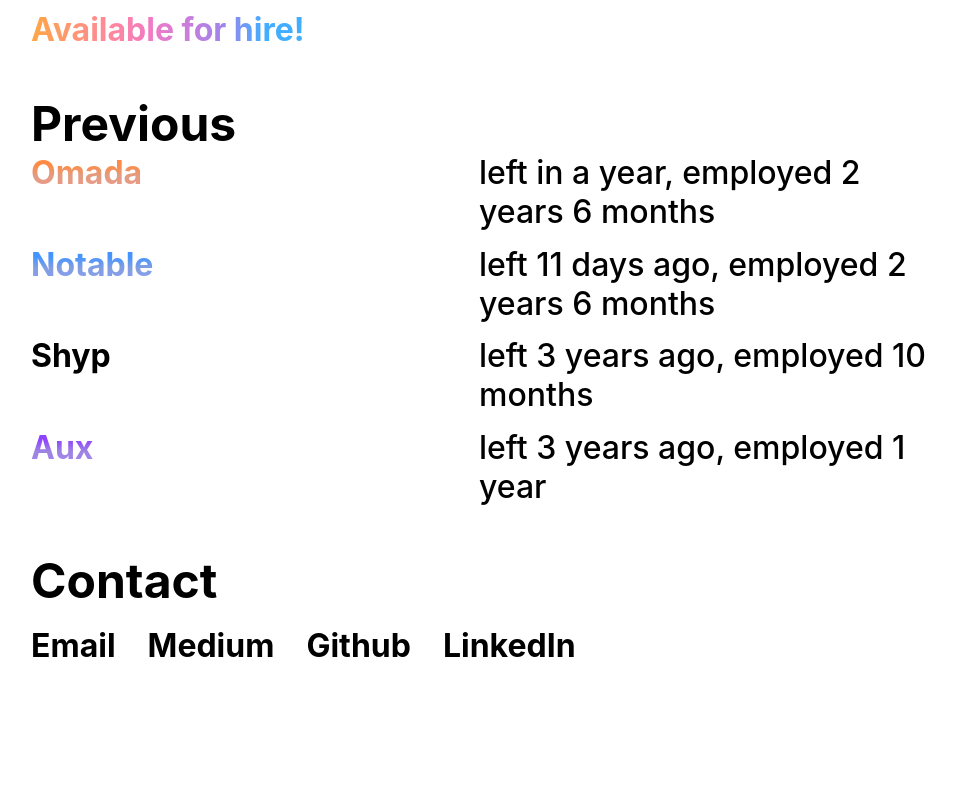
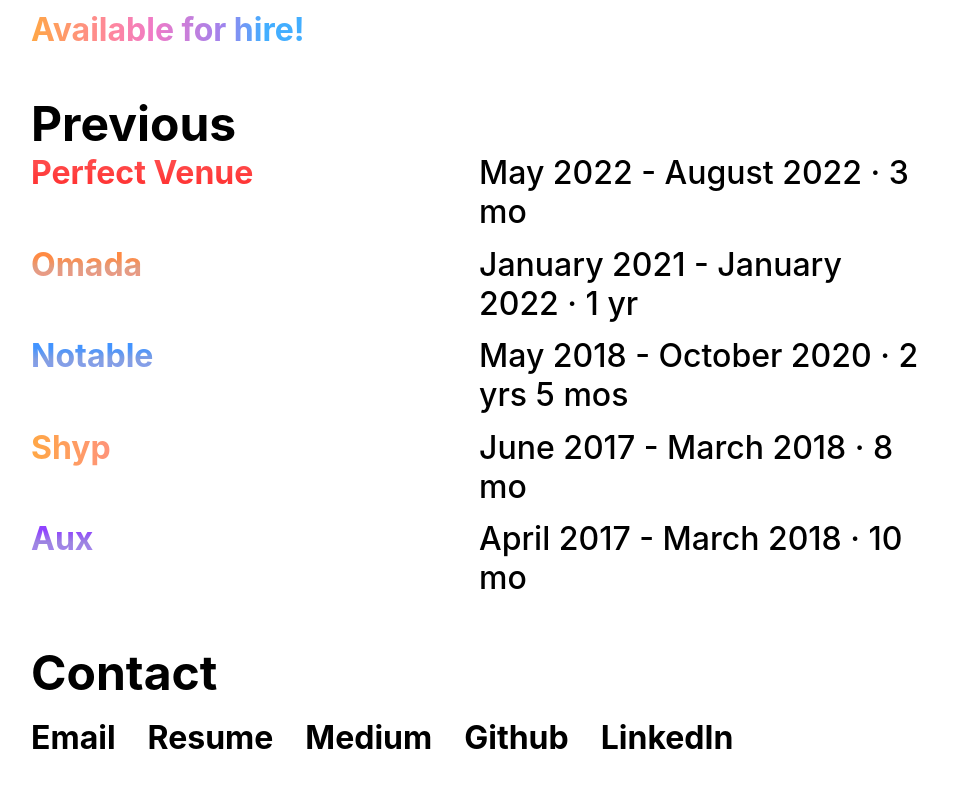
Before and after one commit to Saturn-V/personal-website, a React (Create React App) app: page / in a window 1280 px wide. Shown: the part 866-1653 px from the top of the page, without its empty margins (161-1117 px from the left). Before the commit the page ends 1563 px from the top, so only its background shows below. Built offline with nearby package versions, Linux system fonts and the light colour scheme.

Commit message:
info updates and DRYing up

```diff
--- a/src/App.module.css
+++ b/src/App.module.css
@@ -131,6 +131,12 @@
   }
 }
 
+.Gradient {
+  background-clip: text;
+  -webkit-background-clip: text;
+  -webkit-text-fill-color: transparent;
+}
+
 .Gradient.Aux {
   /*
     taken from: https://www.apple.com/homepod-mini/
@@ -160,3 +166,15 @@
   -webkit-background-clip: text;
   -webkit-text-fill-color: transparent;
 }
+
+.Gradient.PerfectVenue {
+  /*
+    taken from: https://www.apple.com/homepod-mini/
+    <p class="hero-callout typography-hero-callout text-gradient " style>​Room-filling sound.​</p>
+   */
+  background: -webkit-linear-gradient(90deg, rgba(255,0,0,1) 0%, rgba(255,44,44,1) 30%, rgba(255,42,42,1) 45%, rgba(255,59,59,1) 70%, rgba(255,74,74,1) 85%);
+  -webkit-background-clip: text;
+  -webkit-text-fill-color: transparent;
+  -webkit-background-clip: text;
+  -webkit-text-fill-color: transparent;
+}
--- a/src/App.tsx
+++ b/src/App.tsx
@@ -5,8 +5,53 @@
 import Title, { Size, Weight } from "./components/Title";
 import Link from "./components/Link";
 
+import data from "./data.json";
+import resumePDF from "./resume.pdf";
 import utilStyles from "./util.module.css";
 import styles from "./App.module.css";
+
+interface Role {
+  isActive: boolean;
+  name: string;
+  joinedAt: number;
+  leftAt: number;
+  color: string | null;
+}
+
+const roles: Role[] = data.roles.sort((a, b) => b.joinedAt - a.joinedAt);
+const currentRole = roles.find(({ isActive }) => isActive);
+
+function humanizeRoleDates(joinedAtStr: string, leftAtStr: string): string {
+  const humanizedParts = [
+    moment(joinedAtStr).format("MMMM YYYY"),
+    "-",
+    moment(leftAtStr).format("MMMM YYYY"),
+  ];
+
+  const duration = moment.duration(moment(leftAtStr).diff(moment(joinedAtStr)));
+  const years = duration.years();
+  const months = duration.months();
+
+  if (years || months) humanizedParts.push("·");
+  if (years !== 0) {
+    humanizedParts.push(`${years}`);
+    if (years > 1) {
+      humanizedParts.push("yrs");
+    } else {
+      humanizedParts.push("yr");
+    }
+  }
+  if (months !== 0) {
+    humanizedParts.push(`${months}`);
+    if (years > 1) {
+      humanizedParts.push("mos");
+    } else {
+      humanizedParts.push("mo");
+    }
+  }
+
+  return humanizedParts.filter(Boolean).join(" ");
+}
 
 const App: React.FC = () => {
   return (
@@ -35,12 +80,22 @@
             margin
           />
           <div className={styles.Role}>
+            {currentRole ? (
+              <Title
+                value={currentRole.name}
+                size={Size.Medium}
+                weight={Weight.Heavy}
+                className={`${styles.Gradient}`}
+                color={currentRole.color}
+              />
+            ) : (
               <Title
                 value={`Available for hire!`}
                 size={Size.Medium}
                 weight={Weight.Heavy}
                 gradient
               />
+            )}
           </div>
 
           <div className={styles.Spacer} />
@@ -51,57 +106,26 @@
             weight={Weight.Heavy}
             margin
           />
+          {roles.map(({ name, color, joinedAt, leftAt }) => {
+            const joinedAtStr = `${joinedAt}`;
+            const leftAtStr = `${leftAt}`;
+            return (
               <div className={styles.Role}>
                 <div className={styles.FlexWrapper}>
                   <Title
-                value={`Omada`}
+                    value={name}
                     size={Size.Medium}
                     weight={Weight.Heavy}
-                className={`${styles.Gradient} ${styles.Omada}`}
+                    color={color}
+                    gradient
                   />
                   <span className={styles.Text}>
-                {" "}
-                left {moment("20220121").fromNow()}, employed 2 years 6 months
+                    {humanizeRoleDates(joinedAtStr, leftAtStr)}
                   </span>
                 </div>
               </div>
-          <div className={styles.Role}>
-            <div className={styles.FlexWrapper}>
-              <Title
-                value={`Notable`}
-                size={Size.Medium}
-                weight={Weight.Heavy}
-                className={`${styles.Gradient} ${styles.Notable}`}
-              />
-              <span className={styles.Text}>
-                {" "}
-                left {moment("20201030").fromNow()}, employed 2 years 6 months
-              </span>
-            </div>
-          </div>
-          <div className={styles.Role}>
-            <div className={styles.FlexWrapper}>
-              <Title value={`Shyp`} size={Size.Medium} weight={Weight.Heavy} />
-              <span className={styles.Text}>
-                {" "}
-                left {moment("20180301").fromNow()}, employed 10 months
-              </span>
-            </div>
-          </div>
-          <div className={styles.Role}>
-            <div className={styles.FlexWrapper}>
-              <Title
-                value={`Aux`}
-                size={Size.Medium}
-                weight={Weight.Heavy}
-                className={`${styles.Gradient} ${styles.Aux}`}
-              />
-              <span className={styles.Text}>
-                {" "}
-                left {moment("20180301").fromNow()}, employed 1 year
-              </span>
-            </div>
-          </div>
+            );
+          })}
 
           <div className={styles.Spacer} />
 
@@ -116,6 +140,13 @@
               <Link href="mailto:alexaaronpena@gmail.com">
                 <Title
                   value={`Email`}
+                  size={Size.Medium}
+                  weight={Weight.Heavy}
+                />
+              </Link>
+              <Link href={resumePDF} newTab>
+                <Title
+                  value={`Resume`}
                   size={Size.Medium}
                   weight={Weight.Heavy}
                 />
--- a/src/components/Title/index.tsx
+++ b/src/components/Title/index.tsx
@@ -6,12 +6,12 @@
 export enum Size {
   Large = "Large",
   Medium = "Medium",
-  Small = "Small"
+  Small = "Small",
 }
 export enum Weight {
   Heavy = "Heavy",
   Light = "Light",
-  Default = "Default"
+  Default = "Default",
 }
 interface Props {
   value: string;
@@ -20,8 +20,11 @@
   className?: string;
   gradient?: boolean;
   margin?: boolean;
+  color?: string | null;
 }
 
+const DEFAULT_GRADIENT_COLOR =
+  "-webkit-linear-gradient(0deg, #ffa745 0%, #fe869f 30%, #ef7ac8 45%, #a083ed 70%, #43aeff 85%)";
 const Title: React.FC<Props> = ({
   value,
   size,
@@ -29,13 +32,24 @@
   className,
   gradient,
   margin,
-  children
+  color,
+  children,
 }) => {
   return (
     <span
       className={`${styles.Title} ${styles[size]} ${utilStyles.Debug} ${
         styles[weight || Weight.Default]
-      } ${className} ${gradient && styles.Gradient} ${margin && styles.Margin}`}
+      } ${className} ${margin && styles.Margin}`}
+      style={
+        gradient
+          ? {
+              background: color || DEFAULT_GRADIENT_COLOR,
+              backgroundClip: "text",
+              WebkitBackgroundClip: "text",
+              WebkitTextFillColor: "transparent",
+            }
+          : void 0
+      }
     >
       {value}
       {children}
--- /dev/null
+++ b/src/data.json
@@ -0,0 +1,39 @@
+{
+    "roles": [
+        {
+            "isActive": false,
+            "name": "Aux",
+            "joinedAt": 20170401,
+            "leftAt": 20180301,
+            "color": "-webkit-linear-gradient(90deg,rgba(126,69,255,1) 0%, rgba(169,134,254,1) 30%, rgba(171,132,252,1) 45%, rgba(156,132,224,1) 70%, rgba(144,67,255,1) 85%)"
+        },
+        {
+            "isActive": false,
+            "name": "Shyp",
+            "joinedAt": 20170601,
+            "leftAt": 20180301,
+            "color": null
+        },
+        {
+            "isActive": false,
+            "name": "Notable",
+            "joinedAt": 20180501,
+            "leftAt": 20201030,
+            "color": "-webkit-linear-gradient(90deg,rgba(69,140,255,1) 0%, rgba(134,160,254,1) 30%, rgba(132,160,252,1) 45%, rgba(132,158,224,1) 70%, rgba(67,148,255,1) 85%)"
+        },
+        {
+            "isActive": false,
+            "name": "Omada",
+            "joinedAt": 20210101,
+            "leftAt": 20220121,
+            "color": "-webkit-linear-gradient(90deg,rgba(255,133,69,1) 0%, rgba(254,155,134,1) 30%, rgba(252,147,132,1) 45%, rgba(224,157,132,1) 70%, rgba(255,138,67,1) 85%)"
+        },
+        {
+            "isActive": false,
+            "name": "Perfect Venue",
+            "joinedAt": 20220515,
+            "leftAt": 20220825,
+            "color": "-webkit-linear-gradient(90deg, rgba(255,0,0,1) 0%, rgba(255,44,44,1) 30%, rgba(255,42,42,1) 45%, rgba(255,59,59,1) 70%, rgba(255,74,74,1) 85%)"
+        }
+    ]
+}
--- a/src/react-app-env.d.ts
+++ b/src/react-app-env.d.ts
@@ -1 +1,6 @@
 /// <reference types="react-scripts" />
+
+module "*.pdf" {
+  const content: any;
+  export default content;
+}
```
Also changed, not shown: 1 other file (tests, documents, lock files or other folders). Lines whose indentation alone changed are shown as unchanged.
